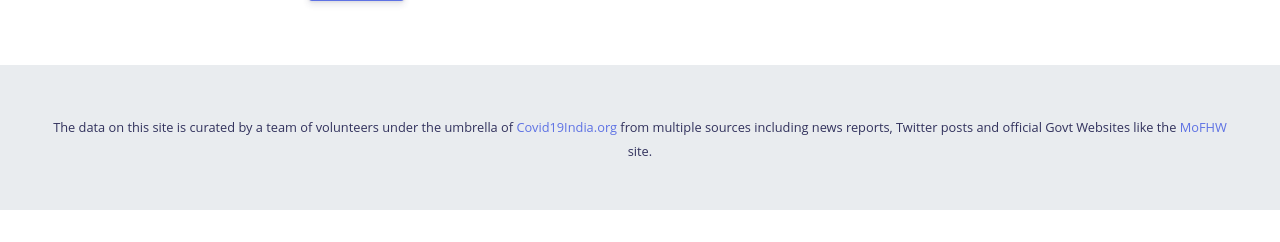
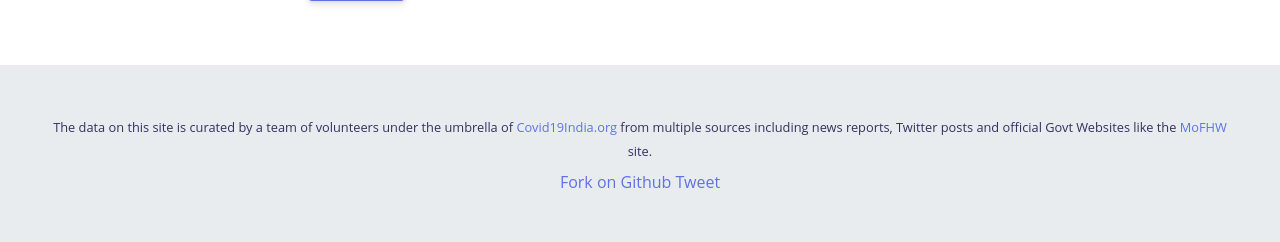
Before and after one commit to covid19india/CovidCrowd, a Django app: page /report in a window 1280 px wide. Shown: the part 902-1144 px from the top of the page. Before the commit the page ends 1112 px from the top, so only its background shows below. Run offline with Django 3.2, Linux system fonts and the light colour scheme; some libraries are stand-ins or nearby versions.

Commit message:
adds github fork button and a tweet button

```diff
--- a/patients/templates/patients/_base.html
+++ b/patients/templates/patients/_base.html
@@ -109,13 +109,25 @@
   </main>
 
   <footer class="mt-5 p-5 border-top bg-lighter">
-    <div class="text-gray-dark text-center">
+    <div class="row text-gray-dark text-center">
+      <div class="col">
         <small>
           The data on this site is curated by a team of volunteers under the umbrella of
           <a href="http://covid19india.org">Covid19India.org</a> from multiple sources
           including news reports, Twitter posts and official Govt Websites like the
           <a href="https://www.mohfw.gov.in/">MoFHW</a> site.
         </small>
+      </div>
+    </div>
+    <div class="row mt-2">
+      <div class="col text-center">
+        <a class="github-button" href="https://github.com/covid19india/CovidCrowd/fork" data-color-scheme="no-preference: light; light: light; dark: dark;" data-icon="octicon-repo-forked" data-size="large" data-show-count="true" aria-label="Fork covid19india/CovidCrowd on GitHub">
+          Fork on Github
+        </a>
+        <a href="https://twitter.com/share?ref_src=twsrc%5Etfw" class="twitter-share-button" data-size="large" data-via="covid19indiaorg" data-hashtags="covid19india" data-dnt="true" data-show-count="false">
+          Tweet
+        </a>
+      </div>
     </div>
   </footer>
 
@@ -130,5 +142,7 @@
 
     {% block JS %}
     {% endblock %}
+    <script async defer src="https://buttons.github.io/buttons.js"></script>
+    <script async src="https://platform.twitter.com/widgets.js" charset="utf-8"></script>
   </body>
 </html>
```
Lines whose indentation alone changed are shown as unchanged.
